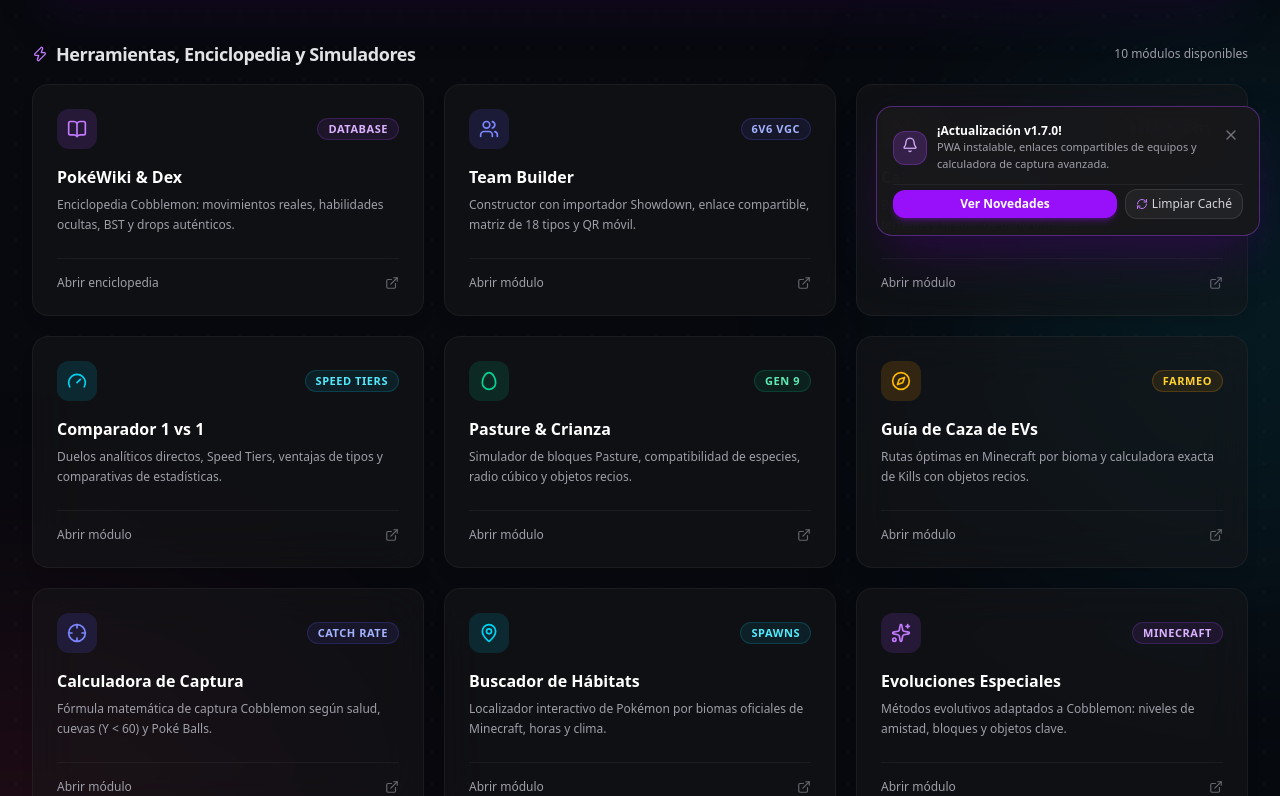
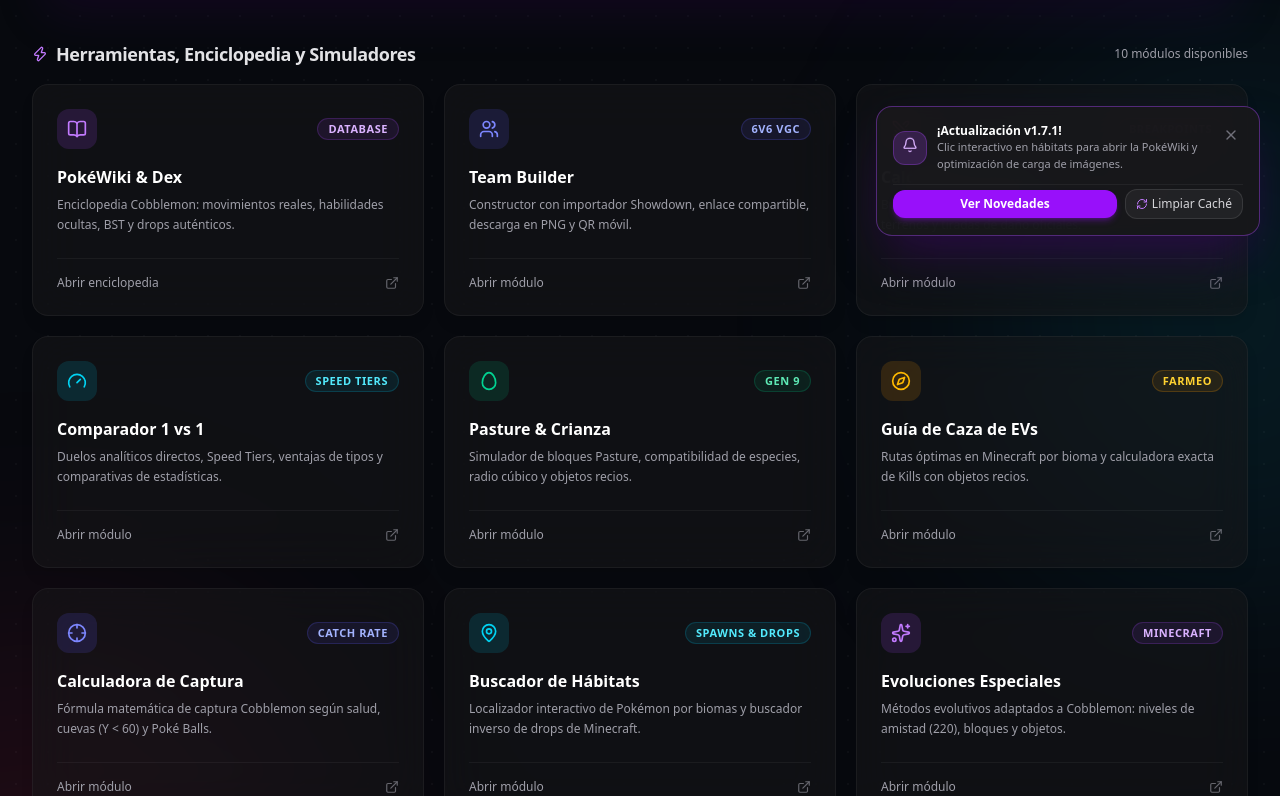
Before and after one commit to MrJhxsmel/ultramoon, a Next.js app: page / in a window 1280 px wide. Shown: the part 544-1340 px from the top of the page. Built offline with nearby package versions, Linux system fonts and the light colour scheme.

Commit message:
feat: release v1.7.1 with connected habitat click to detail modal and lazy loaded sprites

```diff
--- a/app/page.tsx
+++ b/app/page.tsx
@@ -24,7 +24,7 @@ import {
   CheckCircle2,
 } from "lucide-react";
 
-// Modales interactivos
+// Modales interactivos del proyecto
 import { TeamBuilderModal } from "@/components/team-builder/team-builder-modal";
 import { DamageCalculatorModal } from "@/components/pokemon/damage-calculator-modal";
 import { PokemonComparator } from "@/components/pokemon/pokemon-comparator";
@@ -40,29 +40,28 @@ import { PokemonDetailModal } from "@/components/pokemon/pokemon-detail-modal";
 import type { PokemonData } from "@/types/pokemon";
 
 // Versión del sistema
-const CURRENT_VERSION = "v1.7.0";
+const CURRENT_VERSION = "v1.7.1";
 
 const CHANGELOG = [
   {
-    version: "v1.7.0",
-    date: "Última versión",
+    version: "v1.7.1",
+    date: "Última actualización",
     highlights: [
-      "Buscador Inverso de Drops: Localiza qué Pokémon de Cobblemon arroja cada material de Minecraft (Ender Pearls, Cobre, etc.).",
-      "Exportador de Ficha PNG: Genera y descarga una tarjeta visual de alta calidad de tu equipo con un clic.",
-      "Team Builder: Presets competitivos Smogon y VGC integrados.",
-      "Crianza / Pasture: Simulador de IVs heredados en vivo y probabilidades Gen 9.",
-      "Evoluciones Especiales: Guía adaptada a bloques de Minecraft y regla de Amistad (220).",
+      "Hábitats & Drops: Clic funcional en cualquier Pokémon para abrir directamente su ficha completa en la PokéWiki.",
+      "Optimización de Rendimiento: Carga bajo demanda de sprites con lazy loading para reducir consumo de recursos.",
+      "Buscador Inverso: Catálogo de drops con imágenes y previsualización de especies que sueltan cada material.",
+      "Team Builder: Exportador visual a imagen PNG de alta resolución con cuadrícula 6v6 y badges elementales.",
     ],
   },
   {
-    version: "v1.6.0",
+    version: "v1.7.0",
     date: "Versión previa",
     highlights: [
-      "Presets Smogon automáticos y simulación de herencia de IVs.",
+      "Buscador Inverso de Drops de Minecraft y exportador PNG de equipos.",
+      "Presets competitivos Smogon y simulación de herencia de IVs en vivo.",
     ],
   },
 ];
-
 
 interface ToolModule {
   id: string;
@@ -86,7 +85,7 @@ const modules: ToolModule[] = [
     id: "team-builder",
     title: "Team Builder",
     badge: "6V6 VGC",
-    description: "Constructor con importador Showdown, enlace compartible, matriz de 18 tipos y QR móvil.",
+    description: "Constructor con importador Showdown, enlace compartible, descarga en PNG y QR móvil.",
     icon: Users,
     accent: "indigo",
   },
@@ -133,8 +132,8 @@ const modules: ToolModule[] = [
   {
     id: "habitats",
     title: "Buscador de Hábitats",
-    badge: "SPAWNS",
-    description: "Localizador interactivo de Pokémon por biomas oficiales de Minecraft, horas y clima.",
+    badge: "SPAWNS & DROPS",
+    description: "Localizador interactivo de Pokémon por biomas y buscador inverso de drops de Minecraft.",
     icon: MapPin,
     accent: "cyan",
   },
@@ -142,7 +141,7 @@ const modules: ToolModule[] = [
     id: "evolutions",
     title: "Evoluciones Especiales",
     badge: "MINECRAFT",
-    description: "Métodos evolutivos adaptados a Cobblemon: niveles de amistad, bloques y objetos clave.",
+    description: "Métodos evolutivos adaptados a Cobblemon: niveles de amistad (220), bloques y objetos.",
     icon: Sparkles,
     accent: "purple",
   },
@@ -199,7 +198,6 @@ export default function Home() {
   const [showChangelogModal, setShowChangelogModal] = useState(false);
 
   useEffect(() => {
-    // Si viene con parámetro de equipo, abrir Team Builder automáticamente
     if (typeof window !== "undefined") {
       const params = new URLSearchParams(window.location.search);
       if (params.get("team")) {
@@ -476,7 +474,7 @@ export default function Home() {
                   ¡Actualización {CURRENT_VERSION}!
                 </h4>
                 <p className="text-[11px] text-zinc-400">
-                  PWA instalable, enlaces compartibles de equipos y calculadora de captura avanzada.
+                  Clic interactivo en hábitats para abrir la PokéWiki y optimización de carga de imágenes.
                 </p>
               </div>
             </div>
@@ -576,7 +574,16 @@ export default function Home() {
       <PastureSimulator isOpen={activeModal === "breeding"} onClose={() => setActiveModal(null)} />
       <EVTrackerModal isOpen={activeModal === "ev-hunting"} onClose={() => setActiveModal(null)} />
       <CaptureCalculatorModal isOpen={activeModal === "catch-calc"} onClose={() => setActiveModal(null)} />
-      <HabitatSearchModal isOpen={activeModal === "habitats"} onClose={() => setActiveModal(null)} />
+
+      {/* Conexión directa del prop onSelectPokemon para abrir la PokéWiki */}
+      <HabitatSearchModal
+        isOpen={activeModal === "habitats"}
+        onClose={() => setActiveModal(null)}
+        onSelectPokemon={(poke) => {
+          setSelectedPokemon(poke);
+        }}
+      />
+
       <EvolutionGuideModal isOpen={activeModal === "evolutions"} onClose={() => setActiveModal(null)} />
       <ApricornGuideModal isOpen={activeModal === "apricorns"} onClose={() => setActiveModal(null)} />
 
```
